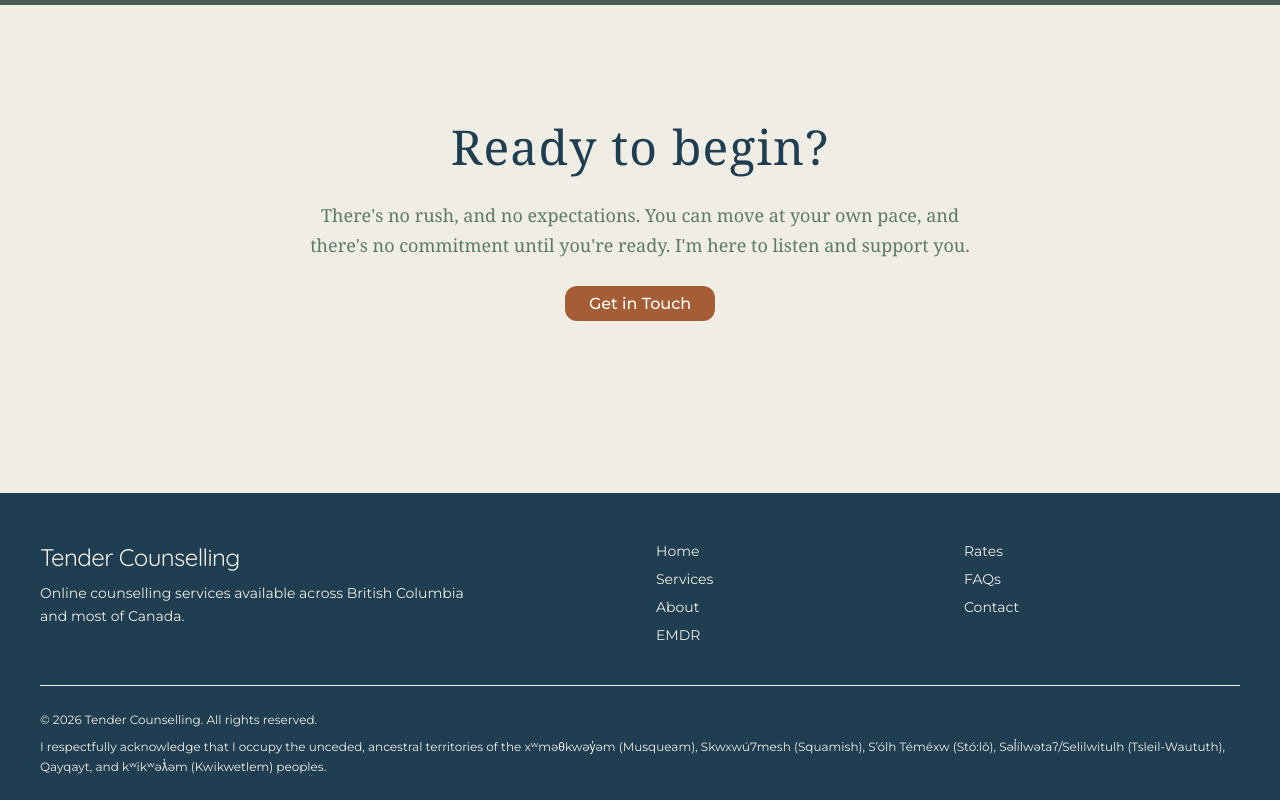
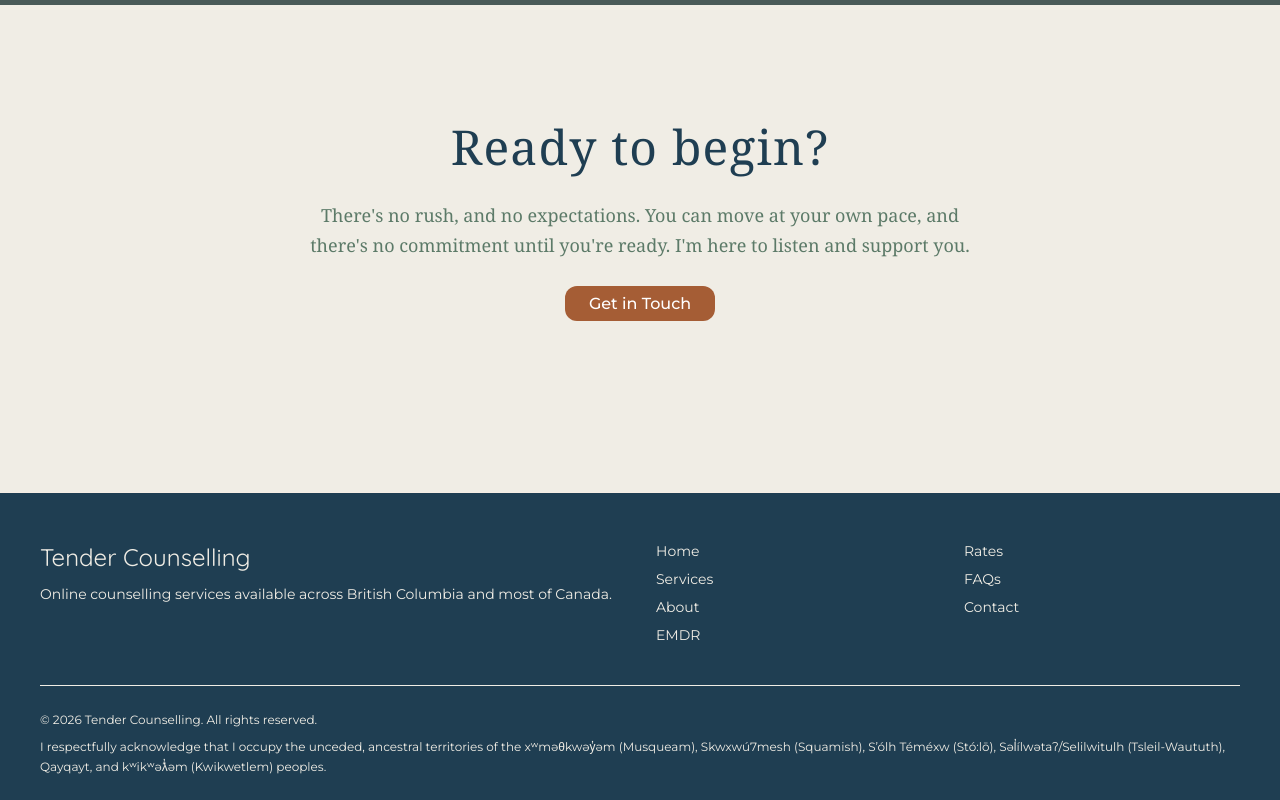
Before and after one commit to alexcoticehn/tender-ui, a Next.js app: page / in a window 1280 px wide. Shown: the part 1876-2676 px from the top of the page. Built offline with nearby package versions, Linux system fonts and the light colour scheme; a web font is replaced by a local one.

Commit message:
restructure some elements

```diff
--- a/src/components/footer.tsx
+++ b/src/components/footer.tsx
@@ -7,10 +7,10 @@ export default function Footer() {
           <div className="grid grid-cols-1 md:grid-cols-4 gap-8 text-center md:text-left">
           {/* Left: Business Blurb */}
           <div className="md:col-span-2">
-              <h3 className="text-2xl mb-2 font-alternate-1">Tender Counselling</h3>
-            <p className="max-w-md leading-relaxed text-sm">
+              <h4 className="mb-2 font-alternate-1">Tender Counselling</h4>
+            <small className="max-w-md">
               Online counselling services available across British Columbia and most of Canada.
-            </p>
+            </small>
           </div>
           {/* Right: Page Links in Two Columns */}
           <nav className="flex flex-col gap-2 text-sm">
@@ -27,8 +27,8 @@ export default function Footer() {
           </div>
           {/* Bottom: Copyright & Land Acknowledgement */}
           <div className="mt-10 border-t border-neutral-400 pt-6 text-neutral-400">
-          <p className="text-xs">&copy; 2026 Tender Counselling. All rights reserved.</p>
-          <p className="mt-2 text-xs">
+          <p className="xsmall">&copy; 2026 Tender Counselling. All rights reserved.</p>
+          <p className="mt-2 xsmall">
             I respectfully acknowledge that I occupy the unceded, ancestral territories of the xʷməθkwəy̓əm (Musqueam), Skwxwú7mesh (Squamish), S’ólh Téméxw (Stó:lō), Səl̓ílwətaʔ/Selilwitulh (Tsleil-Waututh), Qayqayt, and kʷikʷəƛ̓əm (Kwikwetlem) peoples.
           </p>
           </div>
--- a/src/styles/globals.css
+++ b/src/styles/globals.css
@@ -164,7 +164,11 @@
   }
 
   small {
-    @apply text-sm font-normal leading-normal tracking-wide;
+    @apply text-sm font-normal leading-relaxed;
+  }
+
+  .xsmall {
+    @apply text-xs font-normal leading-relaxed;
   }
 
   /* Interactive elements: transitions */
```
